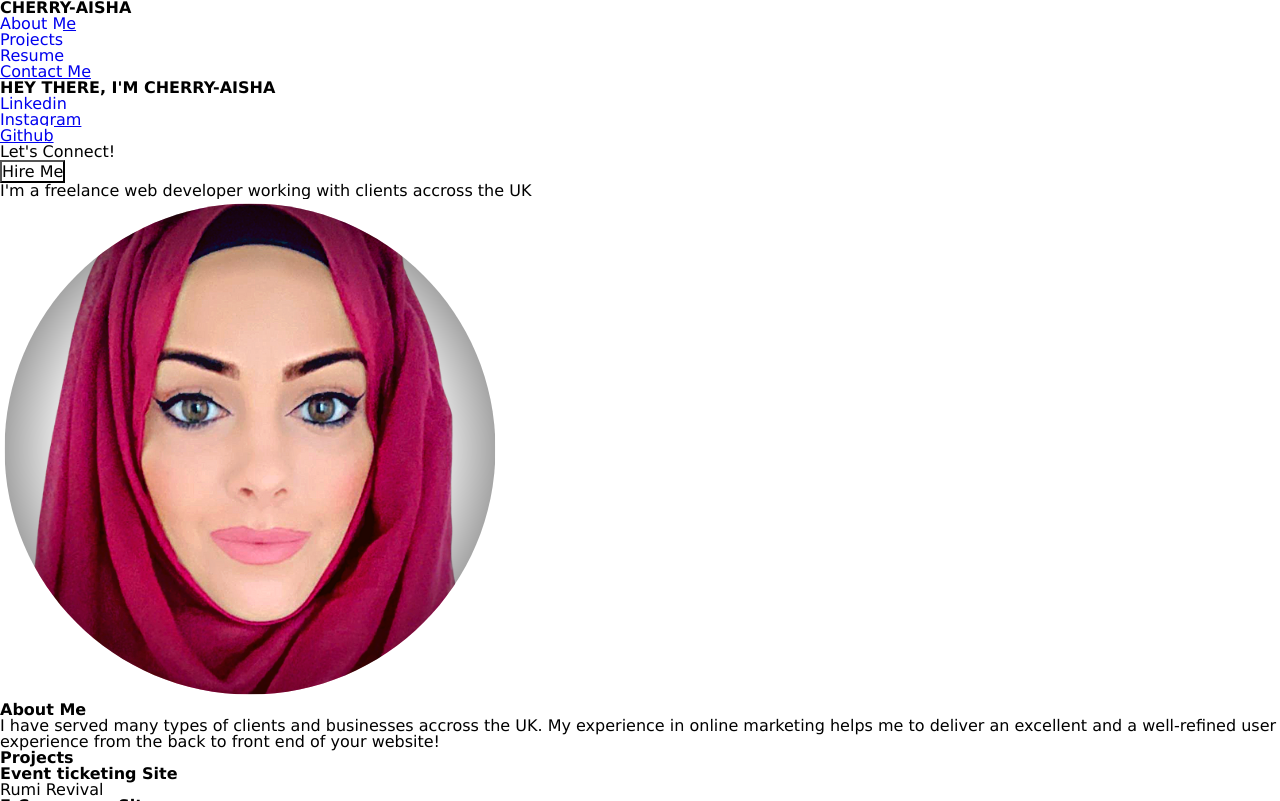
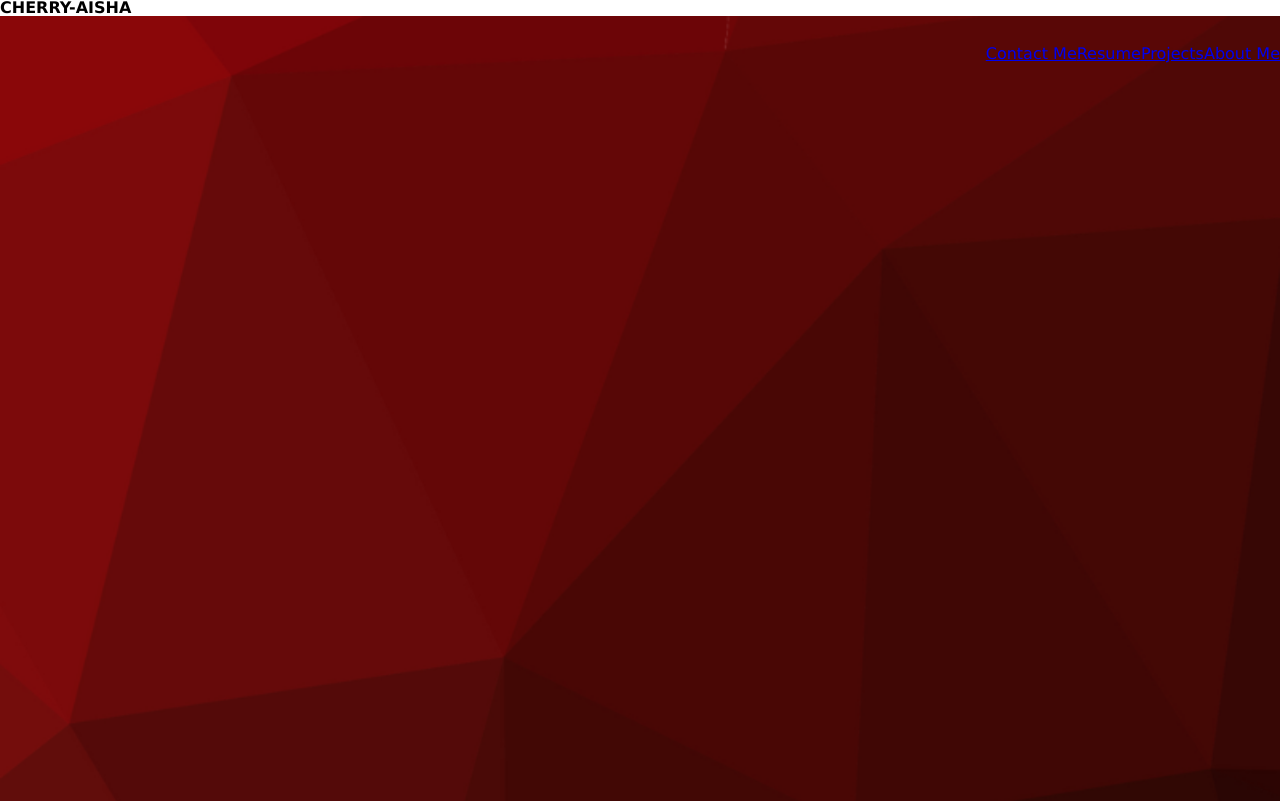
Before and after one commit to cherry-aisha/week-2-homework, a plain HTML site: page index.html in a window 1280 px wide. Shown: the top 801 px of the page. Drawn offline with Linux system fonts and the light colour scheme.

Commit message:
Changed styling for nav

```diff
--- a/Assets/css/style.css
+++ b/Assets/css/style.css
@@ -2,19 +2,40 @@
   box-sizing: border-box;
   padding: 0;
   margin: 0;
-  background-color: #ffff;
   font-size: 16px;
-  font-family: "Montserrat", "Verdana", sans-serif;
+  font-family: 'Montserrat', 'Verdana', sans-serif;
   }
 
-  .header {
-    padding: 20px;
+.body {
+  background: #ffff;
+  color: #471415;
+  }
+
+  .hero {
+    height: 800px;
     width: 100%;
+    margin-bottom: 25px;
+    background-image: url("../images/background.png");
+    background-size: cover;
+    background-position: center;
 }
 
-#h1 {
-  font-size: 180%;
-  letter-spacing: 1px;
-  color: #f00f14;
-  font-family: "Bebas Neue", "Alternative Gothic", "Impact", sans-serif;
+.topnav {
+  padding-top:15px;
+  float:right;
+  font-size:20px;
+  margin-left: 25px;
 }
+
+li {
+  display: flex;
+  flex-direction: row;
+  flex-wrap: wrap;
+  margin: left 10px;
+  justify-content: space-around;
+  font-size: 20px;
+  padding-top:15px;
+  float: right;
+  font-size: 20px;
+  color: #f00f14
+}
--- a/index.html
+++ b/index.html
@@ -15,7 +15,7 @@
 <body>
     <header>
         <h1>CHERRY-AISHA</h1>
-        <nav>
+        <nav class="topnav">
             <ul>
                 <li><a href="#">About Me</a></li>
                 <li><a href="#">Projects</a></li>
```
